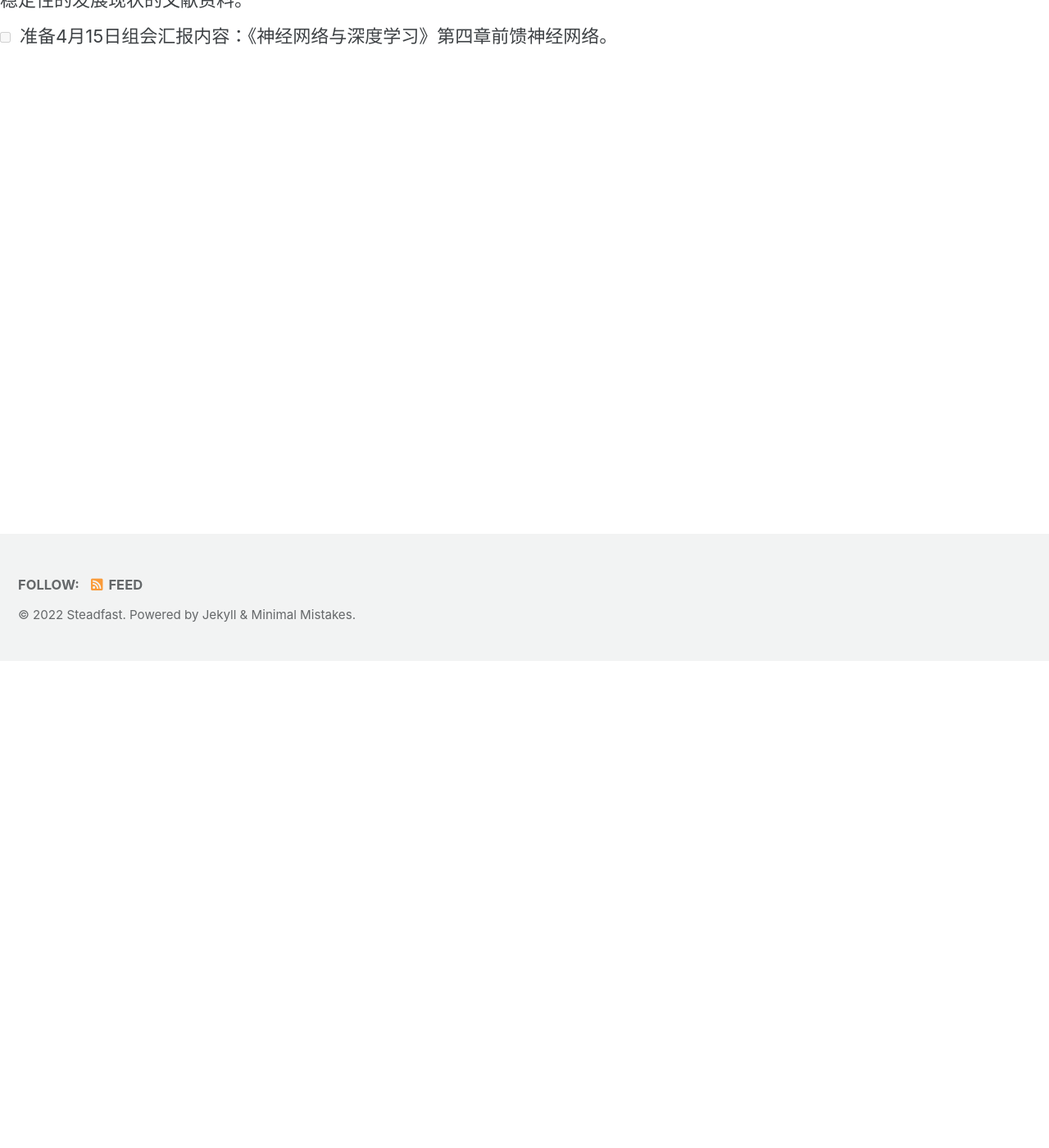
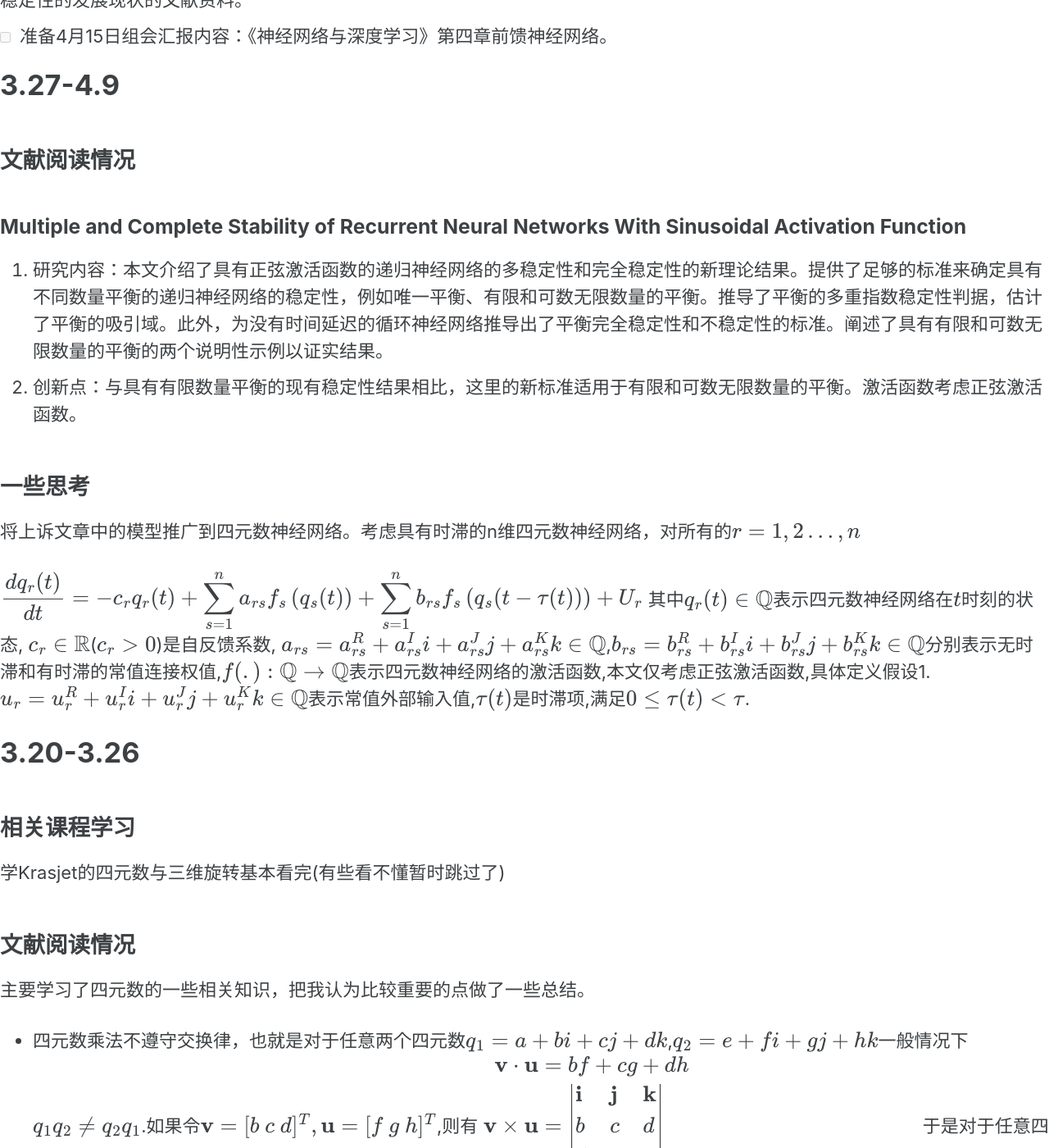
Before and after one commit to siyiyu0828/siyiyu0828.github.io, a Jekyll site: the page built from _posts/2022-04-16-weekly-report.md, in a window 1280 px wide and 1400 px high, scrolled down 594 px. Shown: the whole window at 82% size. Built offline with Jekyll 4.4.1, drawn with Linux system fonts in a browser that asks for light colours; cached includes are drawn as plain includes; our own code applies the rules of GitHub Pages for plain Markdown files; formulas are drawn with MathJax 3; some of the changed text lies outside the part shown.

Commit message:
Update 2022-04-16-weekly-report.md
11

```diff
--- a/_posts/2022-04-16-weekly-report.md
+++ b/_posts/2022-04-16-weekly-report.md
@@ -23,3 +23,94 @@ tags:
 
 - [ ] 初步完成论文初稿预备知识及主要结论的撰写。开始构思论文初稿引言部分撰写，收集整理四元数、四元数神经网络、神经网络多稳定性的发展现状的文献资料。
 - [ ] 准备4月15日组会汇报内容：《神经网络与深度学习》第四章前馈神经网络。
+
+
+
+# 3.27-4.9
+
+## 文献阅读情况
+
+### Multiple and Complete Stability of Recurrent Neural Networks With Sinusoidal Activation Function
+
+1. 研究内容：本文介绍了具有正弦激活函数的递归神经网络的多稳定性和完全稳定性的新理论结果。提供了足够的标准来确定具有不同数量平衡的递归神经网络的稳定性，例如唯一平衡、有限和可数无限数量的平衡。推导了平衡的多重指数稳定性判据，估计了平衡的吸引域。此外，为没有时间延迟的循环神经网络推导出了平衡完全稳定性和不稳定性的标准。阐述了具有有限和可数无限数量的平衡的两个说明性示例以证实结果。
+2. 创新点：与具有有限数量平衡的现有稳定性结果相比，这里的新标准适用于有限和可数无限数量的平衡。激活函数考虑正弦激活函数。
+
+## 一些思考
+
+将上诉文章中的模型推广到四元数神经网络。考虑具有时滞的n维四元数神经网络，对所有的$r=1,2\dots,n$
+
+$$\begin{equation}
+\begin{aligned}
+\frac{d q_{r}(t)}{d t}=-c_{r} q_{r}(t)+\sum_{s=1}^{n} a_{rs}f_{s}\left(q_{s}(t)\right)+\sum_{s=1}^{n} b_{rs} f_{s}\left(q_{s}(t-\tau(t))\right)+U_{r}
+\end{aligned}
+\end{equation}$$
+其中$q_{r}(t) \in \mathbb{Q}$表示四元数神经网络在$t$时刻的状态, $c_{r} \in \mathbb{R}$($c_{r}>0$)是自反馈系数, $a_{rs}=a_{rs}^{R}+a_{rs}^{I}i+a_{rs}^{J}j+a_{rs}^{K}k \in \mathbb{Q}$,$b_{rs}=b_{rs}^{R}+b_{rs}^{I}i+b_{rs}^{J}j+b_{rs}^{K}k \in \mathbb{Q}$分别表示无时滞和有时滞的常值连接权值,$f(.) :\mathbb{Q}\rightarrow \mathbb{Q}$表示四元数神经网络的激活函数,本文仅考虑正弦激活函数,具体定义假设1.$u_{r}=u_{r}^{R}+u_{r}^{I}i+u_{r}^{J}j+u_{r}^{K}k \in \mathbb{Q}$表示常值外部输入值,$\tau(t)$是时滞项,满足$0 \le \tau(t) < \tau$.
+
+# 3.20-3.26
+
+## 相关课程学习
+
+学Krasjet的四元数与三维旋转基本看完(有些看不懂暂时跳过了)
+
+## 文献阅读情况
+
+主要学习了四元数的一些相关知识，把我认为比较重要的点做了一些总结。
+
+- 四元数乘法不遵守交换律，也就是对于任意两个四元数$q_1=a+bi+cj+dk$,$q_2=e+fi+gj+hk$一般情况下$q_{1}q_{2}\ne q_{2}q_{1}$.如果令$\mathbf{v}=[b\ c\ d]^T, \mathbf{u}=[f\ g\ h]^T$,则有
+  $$
+  \begin{aligned}
+  \mathbf{v} \cdot \mathbf{u} &=b f+c g+d h \\
+  \mathbf{v} \times \mathbf{u} &=\left|\begin{array}{lll}
+  \mathbf{i} & \mathbf{j} & \mathbf{k} \\
+  b & c & d \\
+  f & g & h
+  \end{array}\right| \\
+  &=(c h-d g) \mathbf{i}-(b h-d f) \mathbf{j}+(b g-c f) \mathbf{k}
+  \end{aligned}
+  $$
+  于是对于任意四元数$q_1=[a,\mathbf{v}]^T$,$q_2=[e,\mathbf{u}]^T$,$q_1q_2$的结果是:
+  $$
+  q_{1} q_{2}=[a e-\mathbf{v} \cdot \mathbf{u}, s \mathbf{u}+t \mathbf{v}+\mathbf{v} \times \mathbf{u}]
+  $$
+  这个公式高度概括了两个四元数的乘积形式，简单好记。
+
+- 四元数的共轭，对一个四元数$q=[s,\mathbf{v}]$它的共轭记为$q^*=[s,-\mathbf{v}]$.一个值得注意的点是四元数共轭满足乘法交换律即$q^*q=qq^*$,由于四元数的逆的定义为满足$qq^{-1}=q^{-1}q(q \ne 0)$中的$q^{-1}$为四元数的逆，可以发现通过四元数的共轭来找四元数的逆会非常高效。即
+  $$
+  q^{-1}=\frac{q^{*}}{\|q\|^{2}}
+  $$
+
+- 四元数与3D旋转里面有一些处理非常巧妙，以后涉及这部分知识可以再回来看看。
+
+- 学习了四元数矩阵特征值的一些相关知识，主要参考文献"Quaternions and Matrices of Quaternions"。由于四元数不满足乘法交换律，所以在涉及特征值时，要分为左特征值和右特征值。
+
+  1. 任意一个$n \times n$的四元数斜域上的矩阵都至少存在一个左特征值.
+  2. 与左特征值相比，目前右特征值已经得到了很好的研究，因为右特征值更有用。这也启示我，在以后研究问题涉及四元数矩阵特征值问题，可以先只考虑其右特征值。关于右特征值的部分还在继续学习。
+
+# 3.13-3.19
+
+## 文献阅读情况
+
+### 一类连续Hopfiled神经网络绝对稳定的充要条件
+
+1.模型：
+
+
+$$
+\begin{equation}
+c_{i} \dot{x}_{i}=-\frac{1}{R_{i}} x_{i}+\sum_{j=1}^{n} \Gamma_{i j} g_{j}\left(x_{j}\right)+i_{i}, \quad i=1,2, \cdots, n
+\end{equation}
+$$
+2.研究内容：本文讨论了一类连续HOpfield型神经网络绝对稳定的充分必要条件:若连接权矩阵是对称的,则保证系统绝对稳定的充分必要条件是连接权矩阵半负定:若连接权矩阵对角以外的元素均为非负的,则保证系统绝对稳定的充分必要条件是一T的所有主子行列式非负.
+
+3.研究意义：研究意义:此结论的意义在于给出的这类神经网络是在求解最优化问题时保证不出现伪响应的最大一类网络.
+
+### Novel Criteria of Stability for Delayed Memristive Quaternionic Neural Networks: Directly Quaternionic Method
+
+1.这篇文章主要研究变时滞记忆四元神经网络的稳定性。利用微分包含理论中凸包的闭包，将MQNN转化为变系数连续四元神经网络（QNN）。利用不动点定理，得到了MQNN平衡解的存在唯一性。然后给出了四元数函数范数的导数公式。利用该公式、M -矩阵理论和不等式技术，得到了确定MQNN全局指数稳定性的代数标准。
+
+2.阅读这篇文献最大的收获是这篇文章是直接将四元数神经网络当成整体来处理，并且给出了四元数神经网络激活函数的定义方式以及四元函数范数的导数公式。
+
+## 一些思考
+
+能否将一类连续Hopfiled神经网络绝对稳定的充要条件推广到四元数神经网络，四元数神经网络激活函数定义参考文献Novel Criteria of Stability for Delayed Memristive
+Quaternionic Neural Networks: Directly Quaternionic Method中的方法。但有一定难度，目前还在推导阶段，还需要加强四元数的学习。
```
Also changed, not shown: other parts of _posts/2022-04-16-weekly-report.md (+1 -1 lines).
